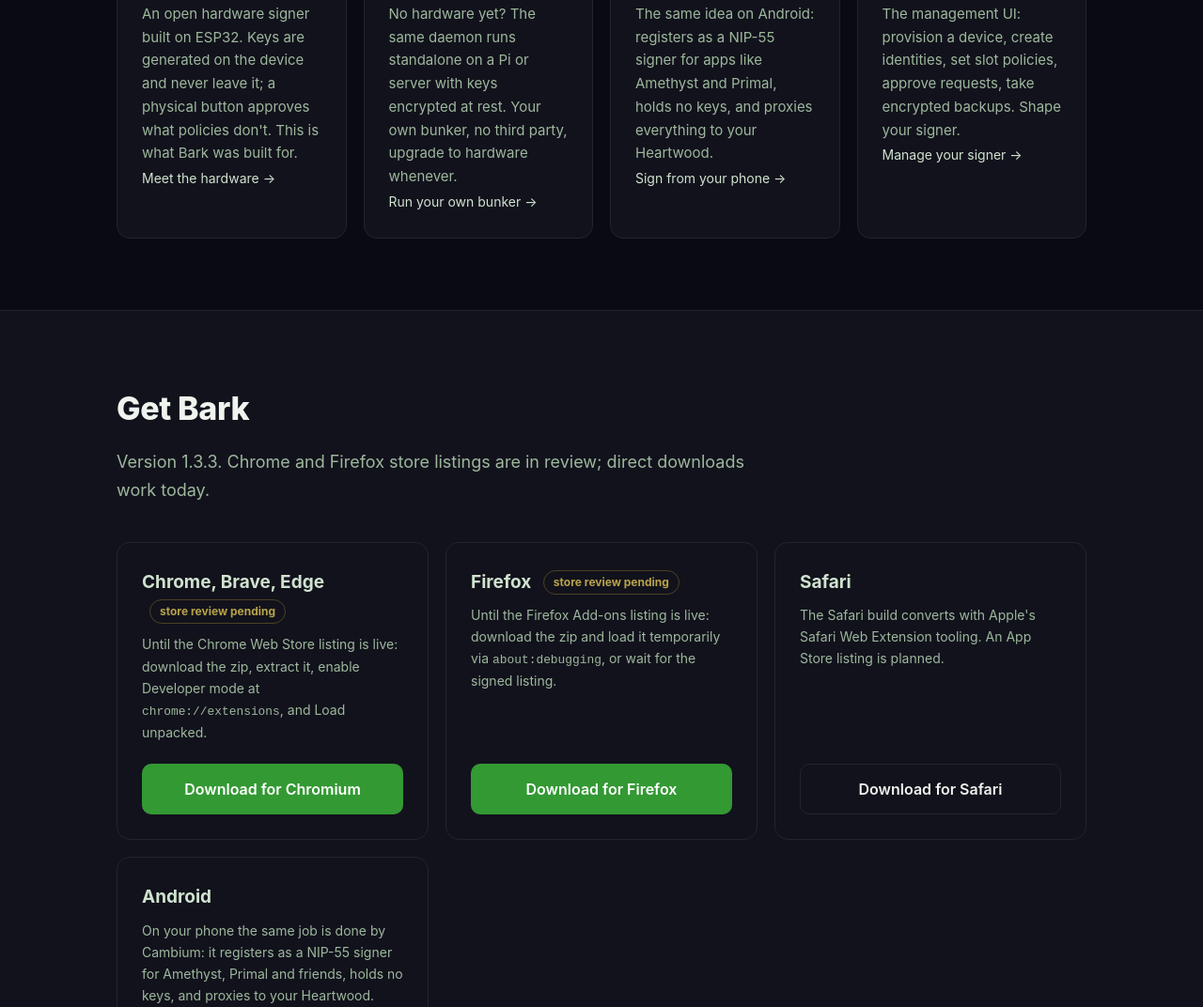
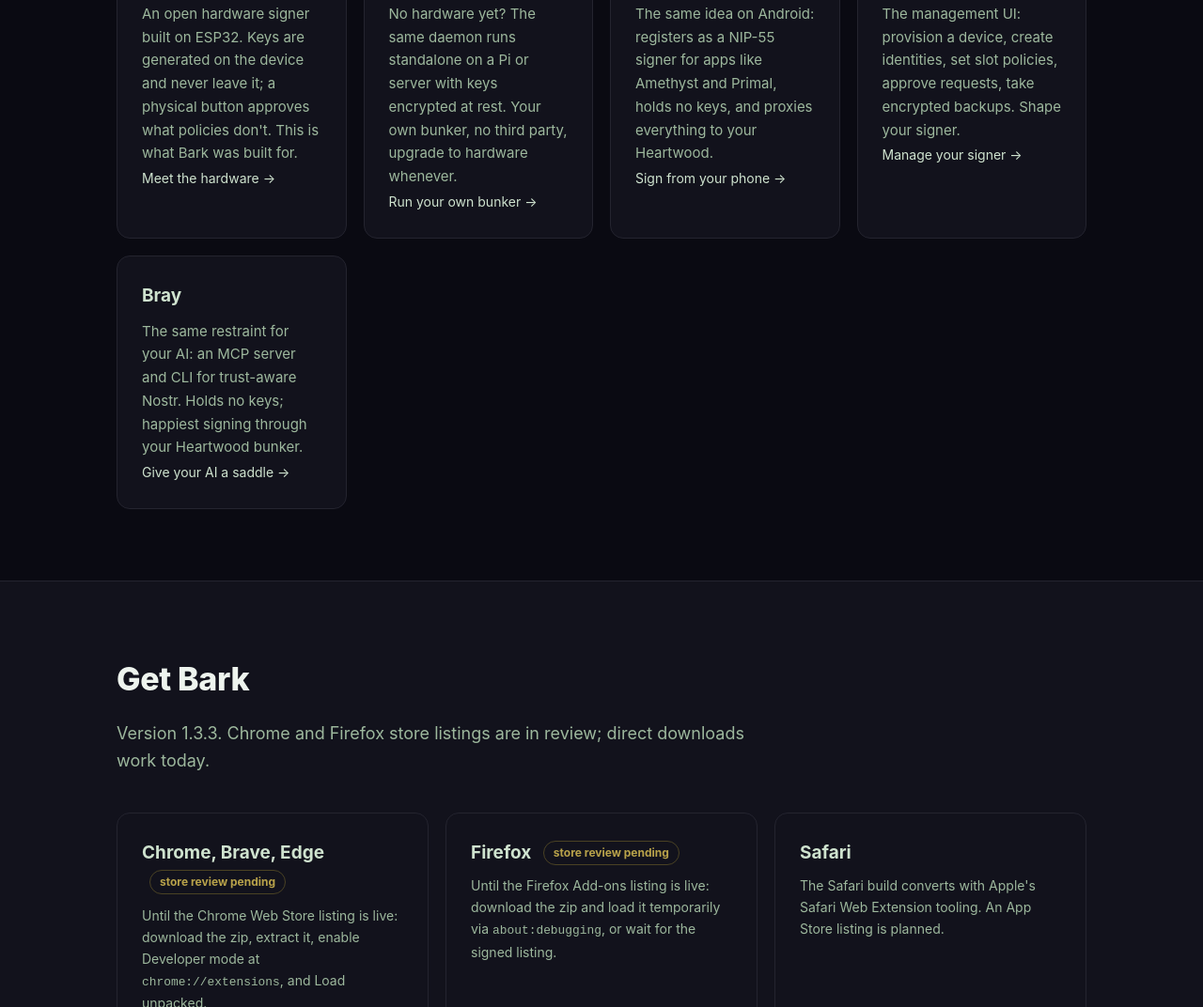
Before and after one commit to forgesworn/bark, a browser extension: page site/index.html in a window 1280 px wide. Shown: the part 4916-5988 px from the top of the page at 94% size. Drawn offline with Linux system fonts and the light colour scheme.

Commit message:
feat: bray joins the whole tree

```diff
--- a/site/index.html
+++ b/site/index.html
@@ -385,6 +385,11 @@
         <p>The management UI: provision a device, create identities, set slot policies, approve requests, take encrypted backups. Shape your signer.</p>
         <a class="more" href="https://sapwood.forgesworn.dev/about/">Manage your signer →</a>
       </div>
+      <div class="card">
+        <h3>Bray</h3>
+        <p>The same restraint for your AI: an MCP server and CLI for trust-aware Nostr. Holds no keys; happiest signing through your Heartwood bunker.</p>
+        <a class="more" href="https://bray.forgesworn.dev">Give your AI a saddle →</a>
+      </div>
     </div>
   </div>
 </section>
```
